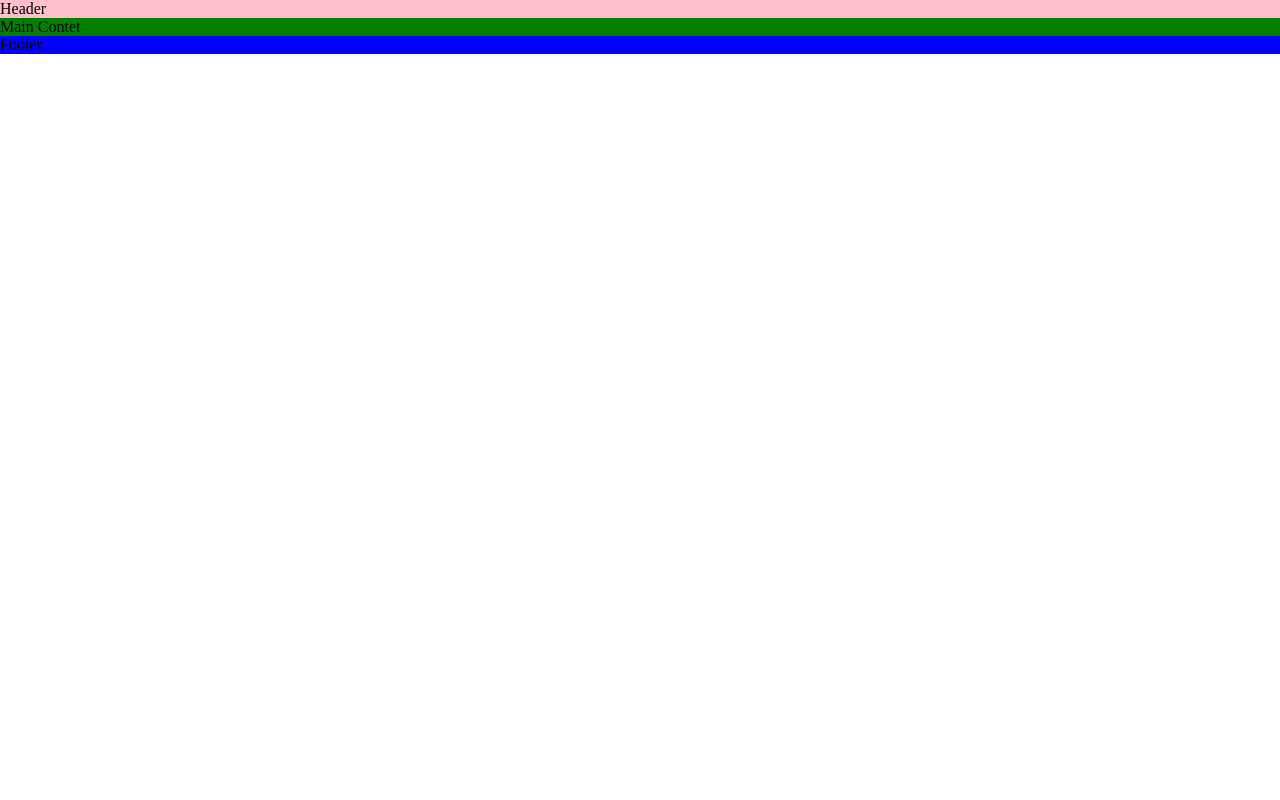
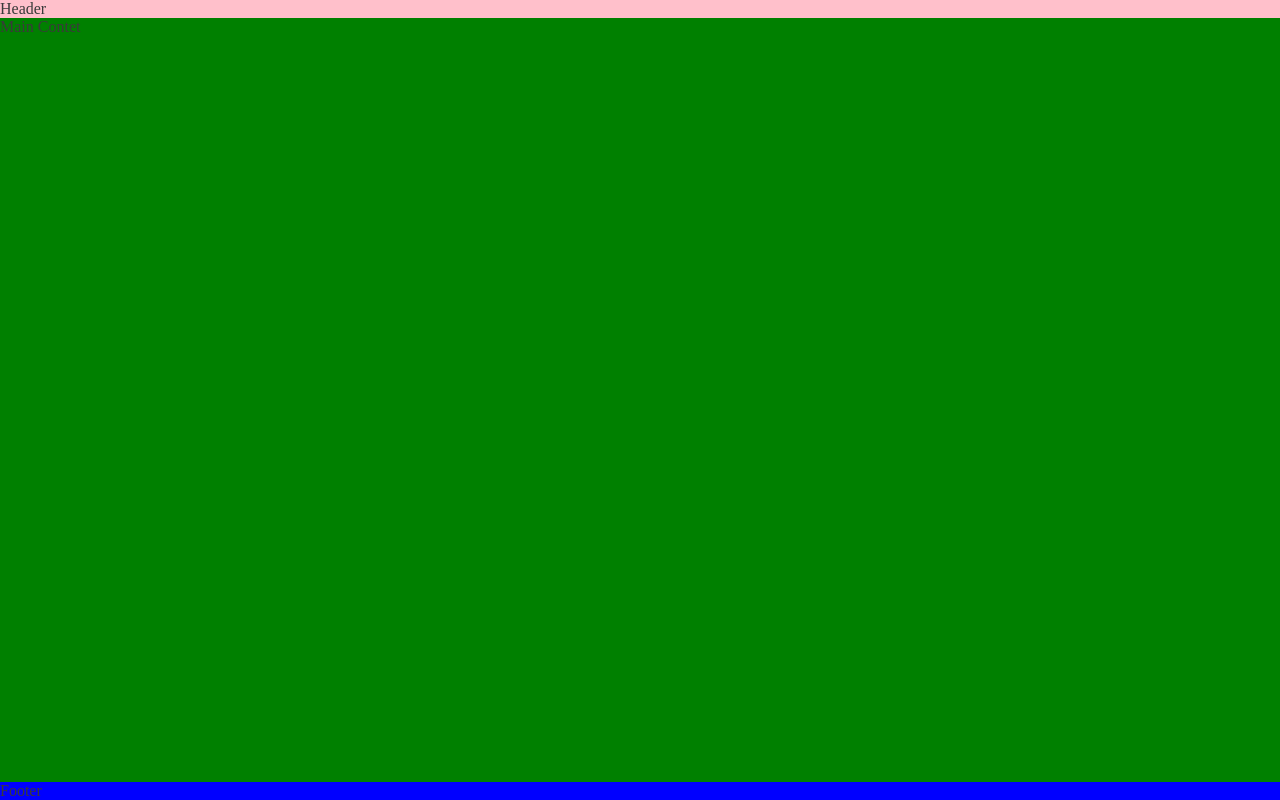
Before and after one commit to itjosephk2/love-running, a plain HTML site: page index.html in a window 1280 px wide. Drawn offline with Linux system fonts and the light colour scheme.

Commit message:
Using flex box to pus footer to bottom of page

```diff
--- a/assets/css/main.css
+++ b/assets/css/main.css
@@ -3,6 +3,13 @@
     margin: 0;
     padding: 0;
     box-sizing: border-box;
+}
+
+body {
+    min-height: 100vh;
+    display: flex;
+    flex-direction: column;
+    color: #3a3a3a
 }
 
 /* Header */
@@ -13,6 +20,7 @@ header {
 /* Main Contenet */
 main {
     background-color: green;
+    flex: 1 0 auto
 }
 
 /* Footer */
```
